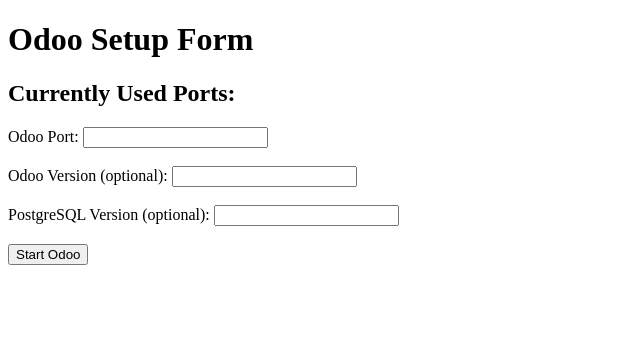
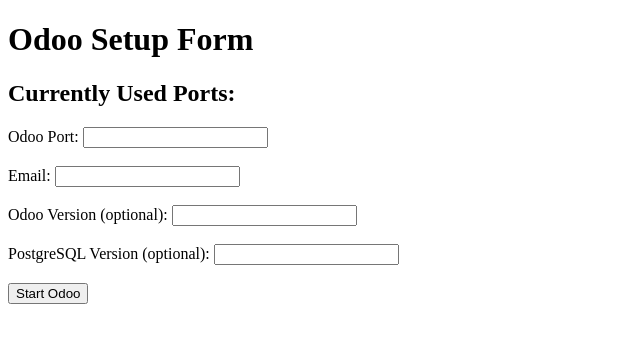
Before and after one commit to Drira22/odoo-vps-automatisation, a Flask app: page / in a window 1280 px wide. Shown: the top 343 px of the page, without its empty margins (0-640 px from the left). Run offline with Flask 3, Linux system fonts and the light colour scheme.

Commit message:
mailing integration

```diff
--- a/app.py
+++ b/app.py
@@ -2,8 +2,19 @@
 import subprocess
 import time
 import os
+from flask_mail import Mail, Message
 
 app = Flask(__name__)
+
+# initialize mail configuration
+app.config['MAIL_SERVER'] = 'smtp.gmail.com'
+app.config['MAIL_PORT'] = 465
+app.config['MAIL_USERNAME'] = 'khalildrira61@gmail.com'
+app.config['MAIL_PASSWORD'] = 'buix gohl lnyw uusg'
+app.config['MAIL_USE_TLS'] = False
+app.config['MAIL_USE_SSL'] = True
+mail = Mail(app)
+
 
 @app.route('/', methods=['GET', 'POST'])
 def index():
@@ -16,6 +27,8 @@
         odoo_port = request.form['odoo_port']
         odoo_version = request.form.get('odoo_version', 'latest')  # Default to 'latest' if not provided
         postgres_version = request.form.get('postgres_version', 'latest')  # Default to 'latest' if not provided
+        # get the mail of the user
+        user_email = request.form['email']
 
         # Pass the values to the shell script
         subprocess.run(['./start-odoo.sh', odoo_port, postgres_version, odoo_version])
@@ -25,10 +38,20 @@
         while not os.path.exists(signal_file):
             time.sleep(1)  # Check every second
 
+        # url sent via mail
+        msg = Message("Your Odoo Instance is Ready",
+                      sender="khalildrira61@gmail.com",
+                      recipients=[user_email])
+        msg.body = f"Your Odoo instance is ready at http://localhost:{odoo_port}"
+        mail.send(msg)
+
+        return "An email has been sent to you with the Odoo URL."
+
         # Redirect to the Odoo page
         return redirect(f'http://localhost:{odoo_port}')
 
     return render_template('index.html', used_ports=used_ports)
 
+
 if __name__ == '__main__':
     app.run(debug=True)
--- a/templates/index.html
+++ b/templates/index.html
@@ -13,6 +13,9 @@
         <label for="odoo_port">Odoo Port:</label>
         <input type="text" id="odoo_port" name="odoo_port" required><br><br>
 
+        <label for="email">Email:</label>
+        <input type="email" id="email" name="email" required><br><br>
+
         <label for="odoo_version">Odoo Version (optional):</label>
         <input type="text" id="odoo_version" name="odoo_version"><br><br>
 
```
